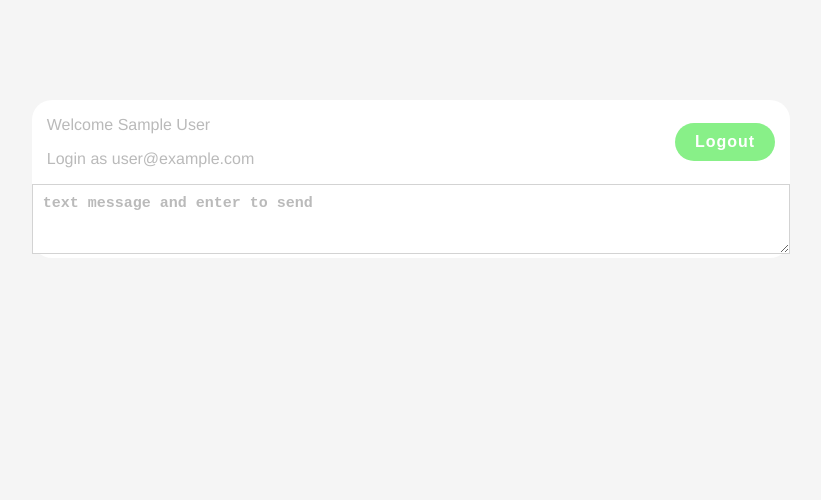
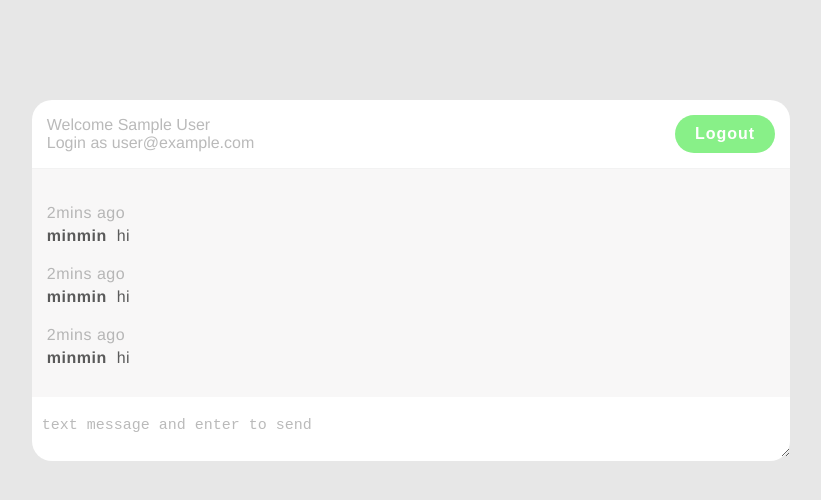
Before and after one commit to Zin-Mg-Nyunt/live-chat, a Vue app: page /chatroom in a window 1280 px wide. Shown: the top 500 px of the page, without its empty margins (229-1050 px from the left). Built offline with nearby package versions, Linux system fonts and the light colour scheme; no server answers; sample sign-in values are in the browser's storage.

Commit message:
cerate chatWindow form

```diff
--- a/src/assets/global.css
+++ b/src/assets/global.css
@@ -1,12 +1,16 @@
 body{
-    background-color: whitesmoke;
+    background-color: rgb(231, 231, 231);
 }
 .container{
     max-width: 60%;
     background-color: white;
     margin: 100px auto;
-    /* padding: 20px 10px; */
     border-radius: 20px;
+    user-select: none;
+}
+.welcome .form-wrapper{
+    padding: 20px 0;
+
 }
 .welcome form{
     max-width: 500px;
--- /dev/null
+++ b/src/components/ChatWindow.vue
@@ -0,0 +1,53 @@
+<template>
+  <div class="chatWindow">
+    <div class="messages">
+        <div class="single">
+            <span class="time">2mins ago</span>
+            <span class="name">minmin</span>
+            <span class="text">hi</span>
+        </div>
+        <div class="single">
+            <span class="time">2mins ago</span>
+            <span class="name">minmin</span>
+            <span class="text">hi</span>
+        </div>
+        <div class="single">
+            <span class="time">2mins ago</span>
+            <span class="name">minmin</span>
+            <span class="text">hi</span>
+        </div>
+    </div>
+  </div>
+</template>
+
+<script>
+export default {
+
+}
+</script>
+
+<style>
+    .chatWindow{
+        width: 100%;
+        background-color: rgb(248, 247, 247);
+    }
+    .messages{
+        padding: 15px;
+        color: rgb(90, 90, 90);
+        letter-spacing: .5px;
+    }
+    .single{
+        margin: 15px 0;
+    }
+    .time{
+        display: block;
+        padding: 5px 0;
+        color: rgb(182, 182, 182);
+    }
+    .name{
+        font-weight: bold;
+    }
+    .text{
+        padding-left: 10px;
+    }
+</style>
--- a/src/components/NavBar.vue
+++ b/src/components/NavBar.vue
@@ -31,5 +31,12 @@ export default {
     justify-content: space-between;
     align-items: center;
     padding: 0 15px;
+    border-bottom: 1px solid rgba(211, 211, 211, 0.292);
+  }
+  nav p:first-child{
+    margin-bottom: 0;
+  }
+  nav p:last-child{
+    margin-top: 0;
   }
 </style>
--- a/src/components/NewMessage.vue
+++ b/src/components/NewMessage.vue
@@ -39,17 +39,18 @@ export default {
         position: relative;
         box-sizing: border-box;
         width: 100%;
-        height: 70px;
+        height: 50px;
         padding: 10px;
         color: rgb(135, 135, 135);
         font-size: 15px;
         outline: none;
-        border-color: lightgray;
+        border: none;
+        border-radius: 20px;
+        margin-top: 10px;
     }
     textarea::placeholder{
         color: rgb(186, 186, 186);
         position: relative;
-        font-weight: bold;
         bottom: 0;
     }
 </style>
--- a/src/router/index.js
+++ b/src/router/index.js
@@ -7,7 +7,15 @@ const routes = [
   {
     path: '/',
     name: 'welcome',
-    component: WelcomePage
+    component: WelcomePage,
+    beforeEnter(to,from,next) { // route guard
+      let user = auth.currentUser;
+      if (!user) {
+        next()
+      } else {
+        next({name: 'chatroom'})
+      }
+    }
   },
   {
     path: '/chatroom',
--- a/src/views/ChatroomPage.vue
+++ b/src/views/ChatroomPage.vue
@@ -1,11 +1,13 @@
 <template>
   <div class="container">
     <NavBar></NavBar>
+    <ChatWindow></ChatWindow>
     <NewMessage></NewMessage>
   </div>
 </template>
 
 <script>
+import ChatWindow from '../components/ChatWindow'
 import NewMessage from '../components/NewMessage'
 import { watch } from 'vue'
 import NavBar from '../components/NavBar'
@@ -13,6 +15,7 @@ import { useRouter } from 'vue-router';
 import getUser from "../composable/getUser";
 export default {
   components: {
+    ChatWindow,
     NewMessage, NavBar },
   setup(){
     let router = useRouter();
--- a/src/views/WelcomePage.vue
+++ b/src/views/WelcomePage.vue
@@ -1,10 +1,10 @@
 <template>
   <div class="welcome container">
-    <div v-if="toggle">
+    <div v-if="toggle" class="form-wrapper">
       <Login @enterChatroom="enterChatroom"></Login>
       <p>Not a member? <span @click="toggle=!toggle">Signup Account?</span></p>
     </div>
-    <div v-if="!toggle">
+    <div v-if="!toggle" class="form-wrapper">
       <SignUp @enterChatroom="enterChatroom"></SignUp>
       <p>Already have an account? <span @click="toggle=!toggle">Login Account?</span></p>
     </div>
```
